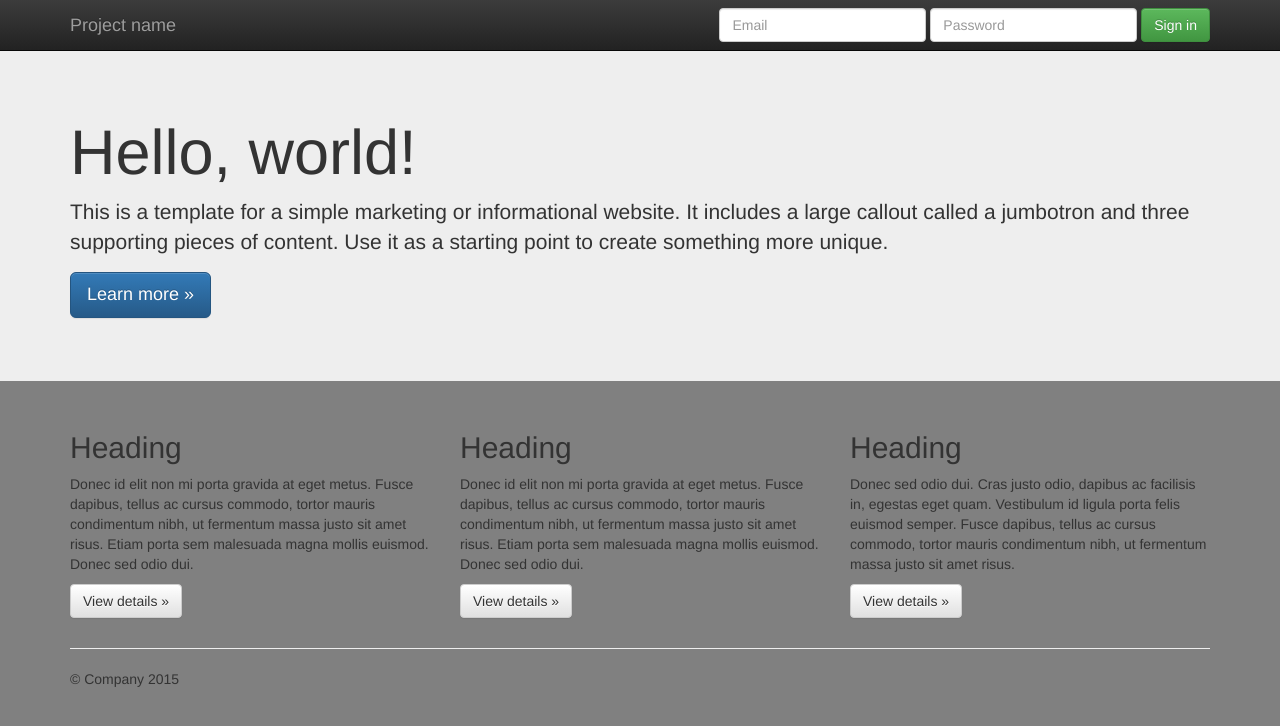
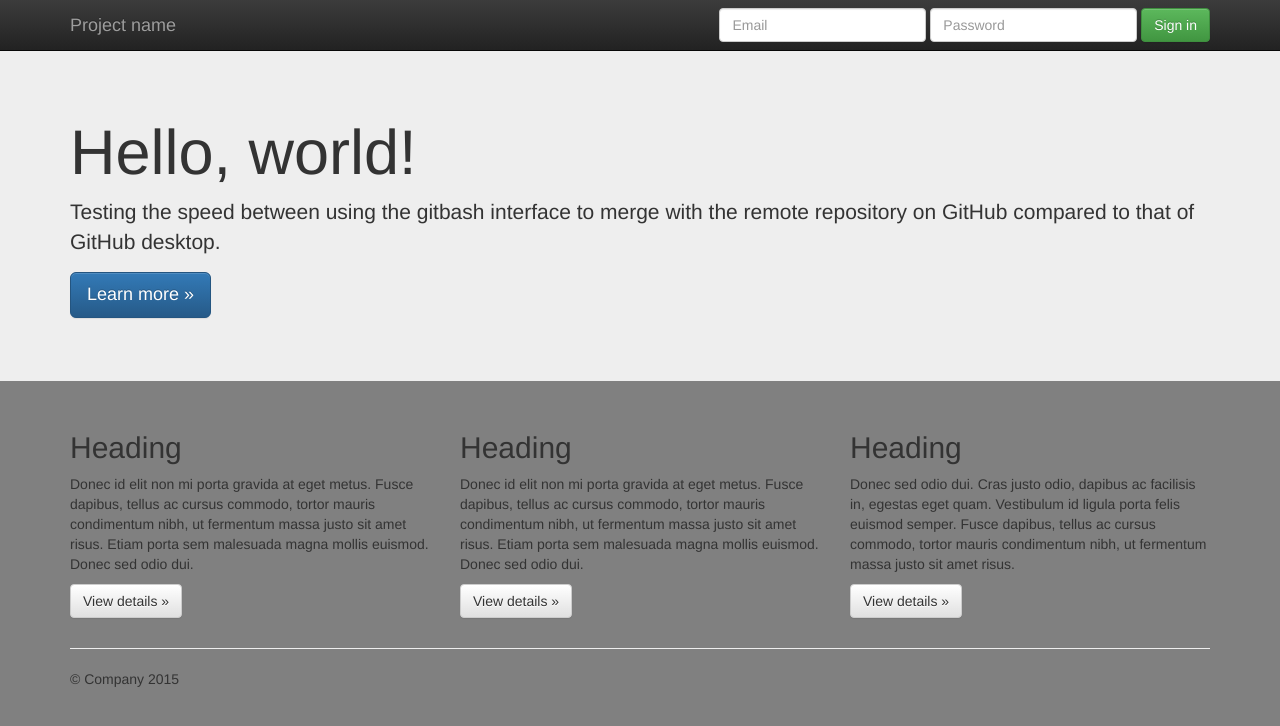
Before and after one commit to paulinopjc/my-website, a plain HTML site: page index.html in a window 1280 px wide. Drawn offline with nearby package versions, Linux system fonts and the light colour scheme.

Commit message:
Comparing speed between cmd line interface and GitHub desktop

```diff
--- a/index.html
+++ b/index.html
@@ -57,7 +57,7 @@
     <div class="jumbotron">
       <div class="container">
         <h1>Hello, world!</h1>
-        <p>This is a template for a simple marketing or informational website. It includes a large callout called a jumbotron and three supporting pieces of content. Use it as a starting point to create something more unique.</p>
+        <p>Testing the speed between using the gitbash interface to merge with the remote repository on GitHub compared to that of GitHub desktop.</p>
         <p><a class="btn btn-primary btn-lg" href="#" role="button">Learn more &raquo;</a></p>
       </div>
     </div>
```
